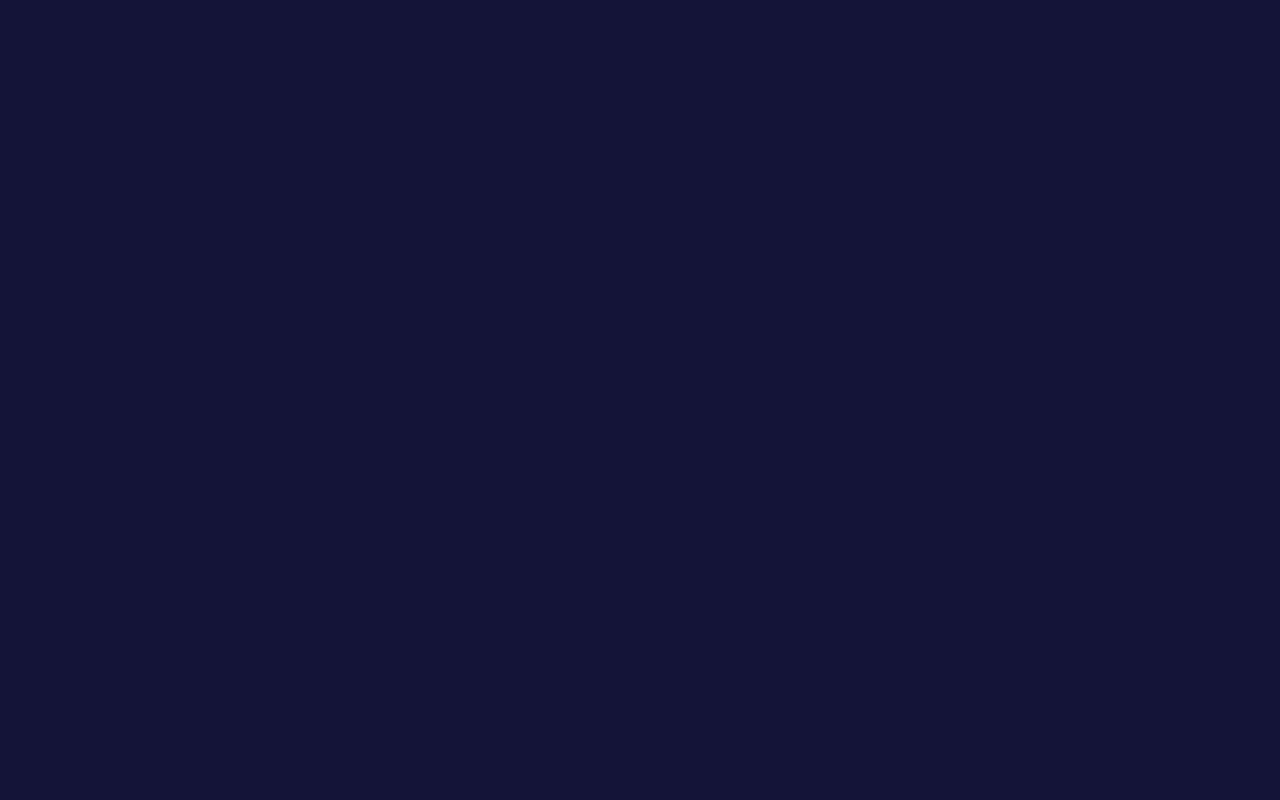
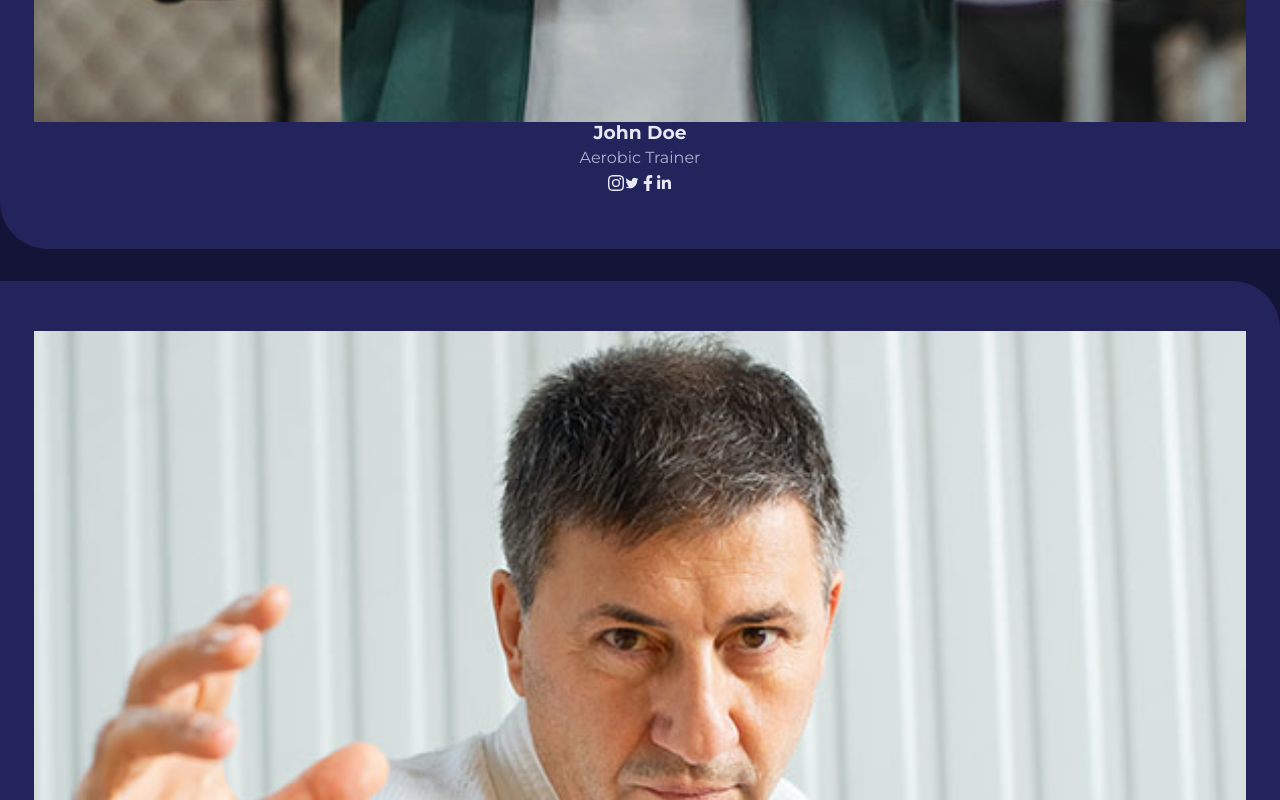
Before and after one commit to MarcoRosselDev/react-20-fitness-page, a React (Create React App) app: page /trainers in a window 1280 px wide. Shown: the part 1700-2500 px from the top of the page. Before the commit the page ends 1034 px from the top, so only its background shows below. Built offline with nearby package versions, Linux system fonts and the light colour scheme.

Commit message:
trainers page structure successfull

```diff
--- a/src/components/Trainers.jsx
+++ b/src/components/Trainer.jsx
@@ -1,7 +1,7 @@
 import { scryRenderedDOMComponentsWithClass } from "react-dom/test-utils";
 import Card from "../UI/Card";
 
-const Trainers = ({ image, name, job, socials }) => {
+const Trainer = ({ image, name, job, socials }) => {
   return (
     <Card className="trainer">
       <div className="trainer__img">
@@ -22,4 +22,4 @@ const Trainers = ({ image, name, job, socials }) => {
   );
 };
 
-export default Trainers;
+export default Trainer;
--- a/src/pages/trainers/Trainers.jsx
+++ b/src/pages/trainers/Trainers.jsx
@@ -1,9 +1,10 @@
 import Header from "../../components/Header";
 import HeaderImage from "../../images/header_bg_5.jpg";
 import { trainers } from "../../data";
-import { BsInstagram } from "react-icons/bi";
+import { BsInstagram } from "react-icons/bs";
 import { AiOutlineTwitter } from "react-icons/ai";
 import { FaFacebookF, FaLinkedinIn } from "react-icons/fa";
+import Trainer from "../../components/Trainer";
 import "./trainers.css";
 
 const Trainers = () => {
@@ -15,7 +16,22 @@ const Trainers = () => {
       </Header>
       <section className="trainers">
         <div className="cantainer trainers__container">
-          {trainers.map(({ id, image, name, job, socials }) => {})}
+          {trainers.map(({ id, image, name, job, socials }) => {
+            return (
+              <Trainer
+                key={id}
+                image={image}
+                name={name}
+                job={job}
+                socials={[
+                  { icon: <BsInstagram />, link: socials[0] },
+                  { icon: <AiOutlineTwitter />, link: socials[1] },
+                  { icon: <FaFacebookF />, link: socials[2] },
+                  { icon: <FaLinkedinIn />, link: socials[3] },
+                ]}
+              />
+            );
+          })}
         </div>
       </section>
     </>
```
